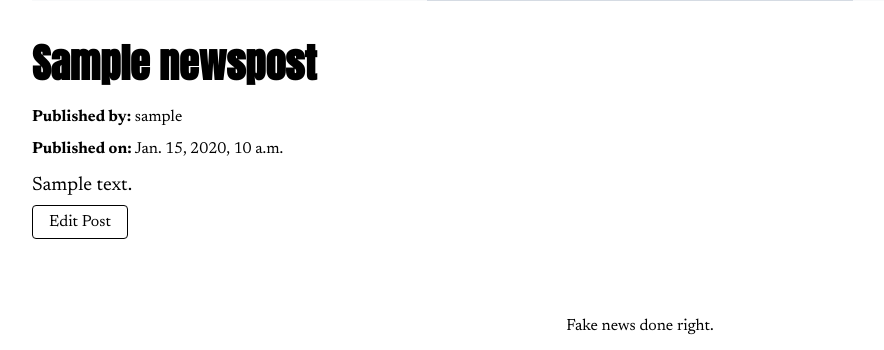
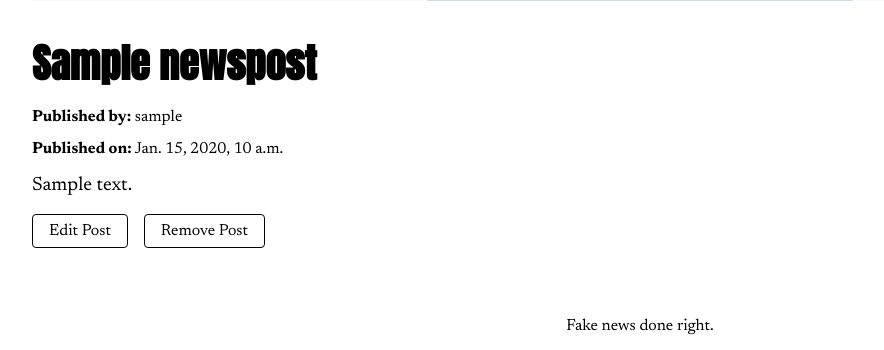
Before and after one commit to IsmailEsadKilic/fann, a Django app: page /news/1/ in a window 1280 px wide. Shown: the part 450-800 px from the top of the page, without its empty margins (0-884 px from the left). Run offline with Django 5.2, Linux system fonts and the light colour scheme; the first user in the database is signed in; tables that the repository leaves empty hold one stand-in row (Sample ...); some libraries are stand-ins or nearby versions.

Commit message:
added remove

```diff
--- a/app/static/app/style.css
+++ b/app/static/app/style.css
@@ -12,6 +12,12 @@ header {
     display: flex;
     align-items: center;
     border-bottom: 1px solid #d8dbdd;
+}
+
+.button-container {
+    display: flex;
+    align-items: center;
+    gap: 1em;
 }
 
 .header-title {
--- a/app/templates/app/news_detail.html
+++ b/app/templates/app/news_detail.html
@@ -24,8 +24,20 @@
     <p><b>Published on:</b> {{ news.published_date }}</p>
   </div>
   <p class="news-detail-content">{{ news.content|safe }}</p>
+  <div class="button-container">
     {% if user.is_authenticated %}
     <a href="{% url 'edit_news_post' news.id %}" class="auth-link">Edit Post</a>
     {% endif %}
+    {% if user.is_authenticated and user == news.user %}
+    <form
+      method="POST"
+      action="{% url 'delete_news_post' news.id %}"
+      class="remove-post-form"
+    >
+      {% csrf_token %}
+      <button type="submit" style = 'red' class="auth-link logout-button">Remove Post</button>
+    </form>
+    {% endif %}
+  </div>
 </div>
 {% endblock %}
--- a/app/templates/app/publish_news_post.html
+++ b/app/templates/app/publish_news_post.html
@@ -31,5 +31,11 @@
             <button type="submit" class="submit-button">{% if edit %}Edit{% else%}Publish{% endif %}</button>
         </div>
     </form>
+    {% if edit %}
+    <form method="POST" action="{% url 'delete_news_post' post.id %}" class="remove-post-form">
+        {% csrf_token %}
+        <button type="submit" class="remove-button">Remove Post</button>
+    </form>
+    {% endif %}
 </div>
 {% endblock %}
--- a/app/urls.py
+++ b/app/urls.py
@@ -29,4 +29,5 @@ urlpatterns = [
 
     path("publish/", views.publish_news_post, name="publish_news_post"),
     path("edit_news_post/<int:news_id>/", views.edit_news_post, name="edit_news_post"),
+    path("delete_post/<int:news_id>/", views.delete_news_post, name="delete_news_post"),
 ]
--- a/app/views.py
+++ b/app/views.py
@@ -58,3 +58,12 @@ def edit_news_post(request, news_id):
         form = NewsPostForm(instance=post)
 
     return render(request, 'app/publish_news_post.html', {'form': form, 'post': post, 'edit': True})
+
+@login_required
+def delete_news_post(request, news_id):
+    post = get_object_or_404(models.NewsPost, id=news_id)
+    if request.user == post.user:
+        post.delete()
+        return redirect("index")
+    else:
+        return redirect("news_detail", news_id=news_id)
```
Also changed, not shown: other parts of app/static/app/style.css (+6 -0 lines). Lines whose indentation alone changed are shown as unchanged.
